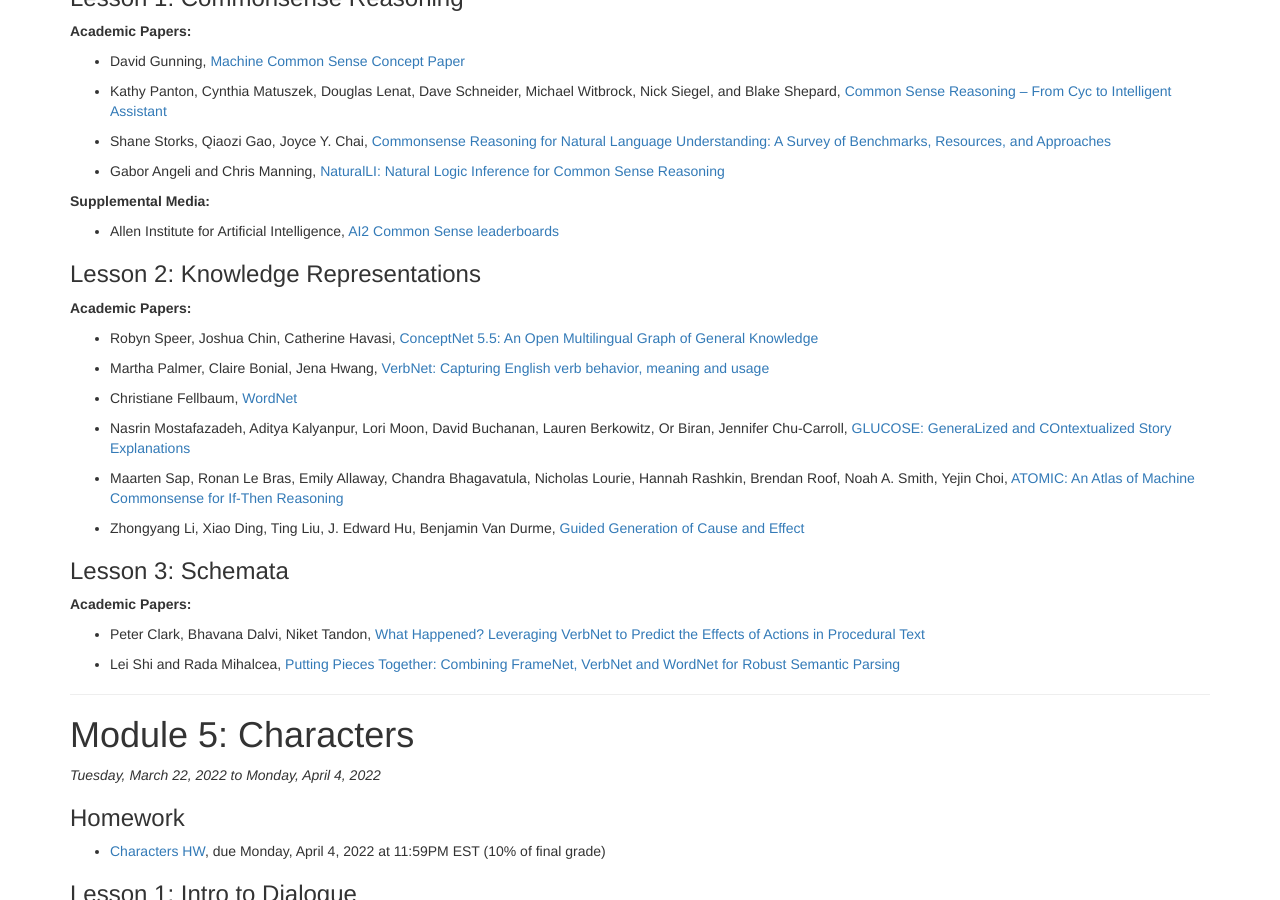
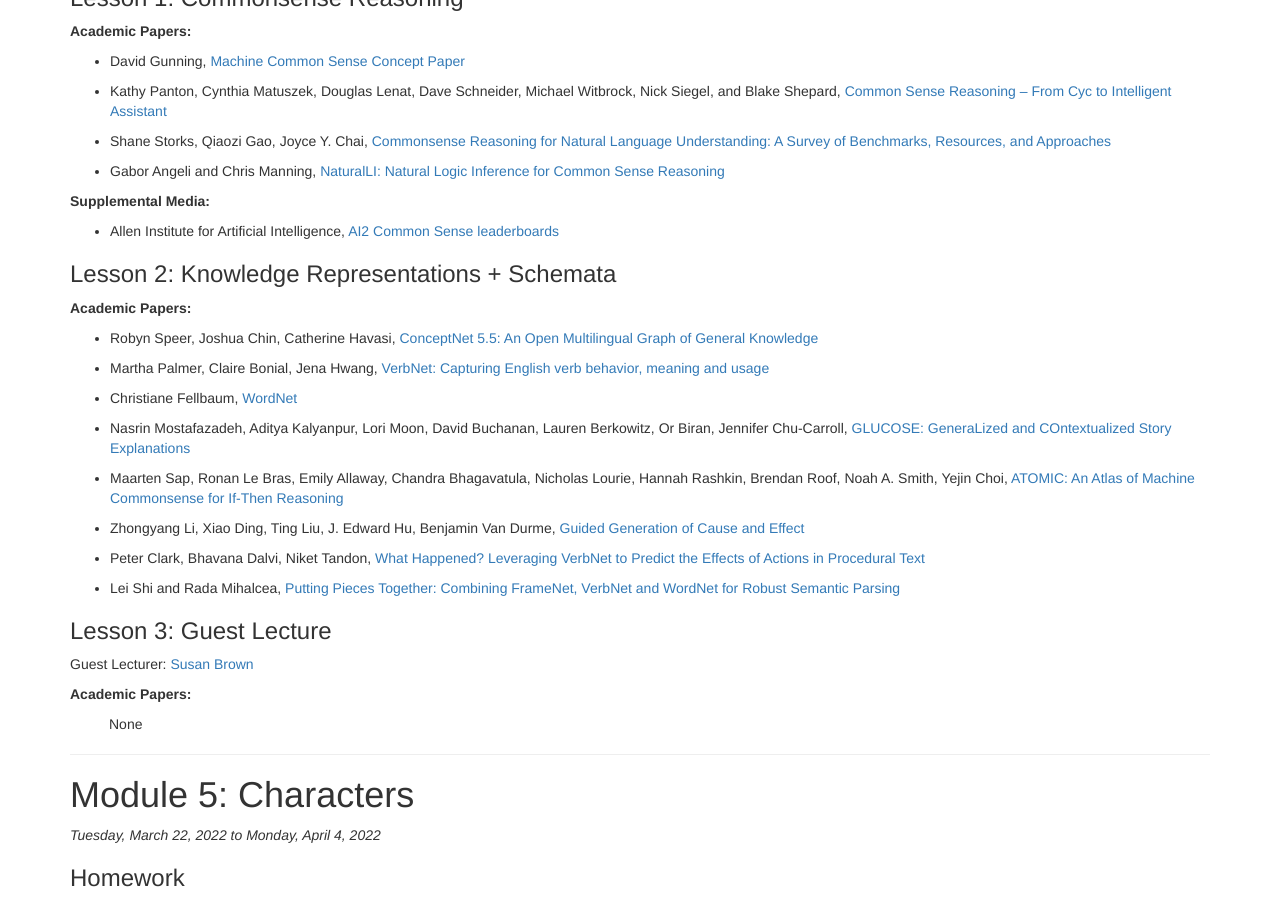
Before and after one commit to interactive-fiction-class/interactive-fiction-class.github.io, a Jekyll site: the page built from modules.md, in a window 1280 px wide and 900 px high, scrolled down 5063 px. Built offline with Jekyll 4.4.1, drawn with Linux system fonts in a browser that asks for light colours; nearby versions of some CDN libraries; a script that is not in the unit is left out.

Commit message:
Update modules.yaml

```diff
--- a/_data/modules.yaml
+++ b/_data/modules.yaml
@@ -481,7 +481,7 @@
           url: https://leaderboard.allenai.org
           year: 2019
     -
-      title: Knowledge Representations
+      title: Knowledge Representations + Schemata
       readings:
         -
           title: "ConceptNet 5.5: An Open Multilingual Graph of General Knowledge"
@@ -507,9 +507,6 @@
           title: Guided Generation of Cause and Effect
           authors: Zhongyang Li, Xiao Ding, Ting Liu, J. Edward Hu, Benjamin Van Durme
           url: https://www.ijcai.org/Proceedings/2020/0502
-    -
-      title: Schemata
-      readings:
         -
           title: "What Happened? Leveraging VerbNet to Predict the Effects of Actions in Procedural Text"
           authors: Peter Clark, Bhavana Dalvi, Niket Tandon
@@ -518,6 +515,11 @@
           title: "Putting Pieces Together: Combining FrameNet, VerbNet and WordNet for Robust Semantic Parsing"
           authors: Lei Shi and Rada Mihalcea
           url: https://web.eecs.umich.edu/~mihalcea/papers/shi.cicling05.pdf
+    -
+      title: Guest Lecture
+      guest_speaker: Susan Brown
+      guest_url: https://verbs.colorado.edu/brownsw/
+      readings:
 
   hw:
     -
```
